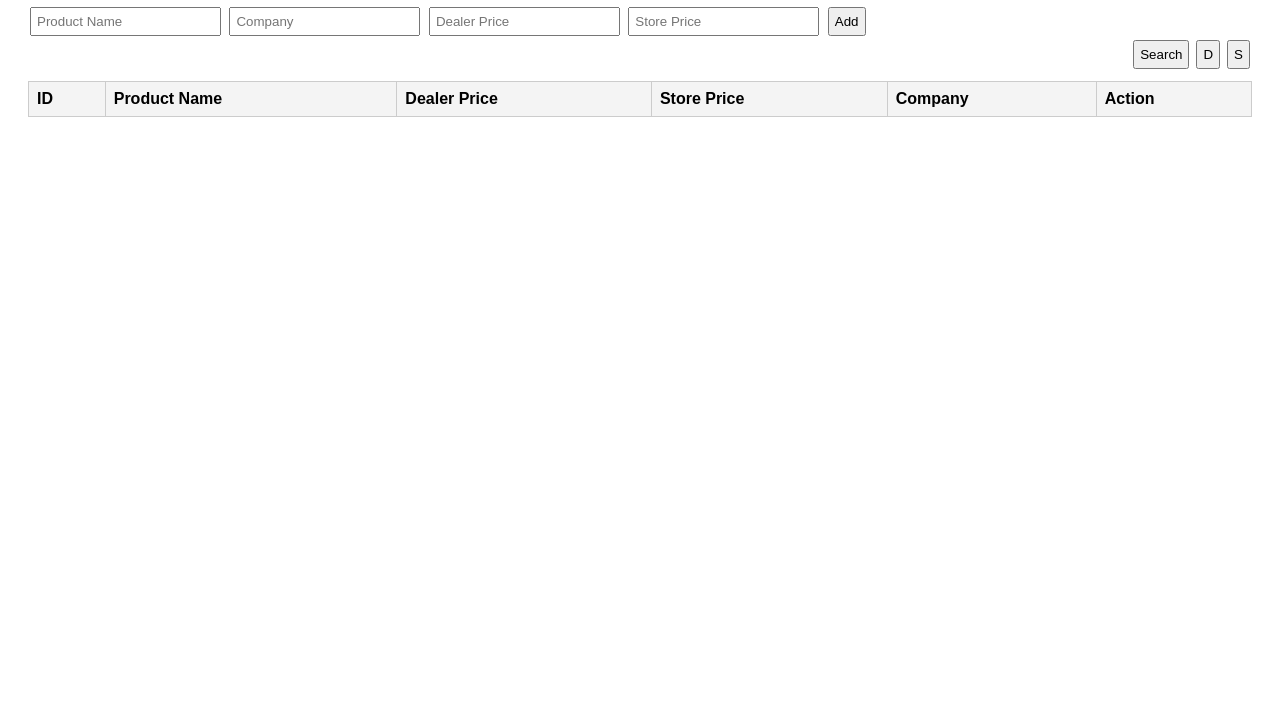
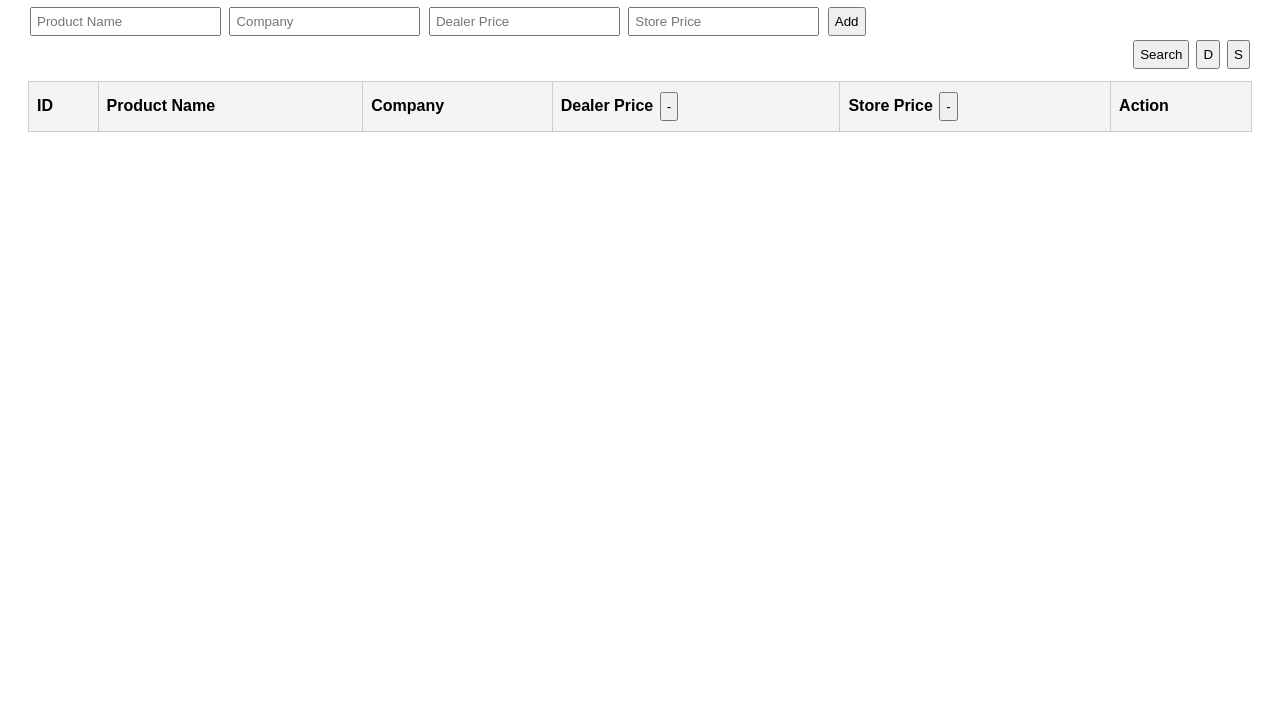
Before and after one commit to santaklaus-bui/jeapa-store, a plain HTML site: page index.html in a window 1280 px wide. Shown: the part 91-800 px from the top of the page. Drawn offline with Linux system fonts and the light colour scheme; no server answers.

Commit message:
Update index.html

```diff
--- a/index.html
+++ b/index.html
@@ -42,9 +42,15 @@
   <tr>
     <th>ID</th>
     <th>Product Name</th>
-      <th>Dealer Price</th>
-      <th>Store Price</th>
     <th>Company</th>
+    <th>
+      Dealer Price
+      <button class="toggleColumn" data-column="3">-</button>
+    </th>
+    <th>
+      Store Price
+      <button class="toggleColumn" data-column="4">-</button>
+    </th>
     <th>Action</th>
   </tr>
 </thead>
```
Lines whose indentation alone changed are shown as unchanged.
